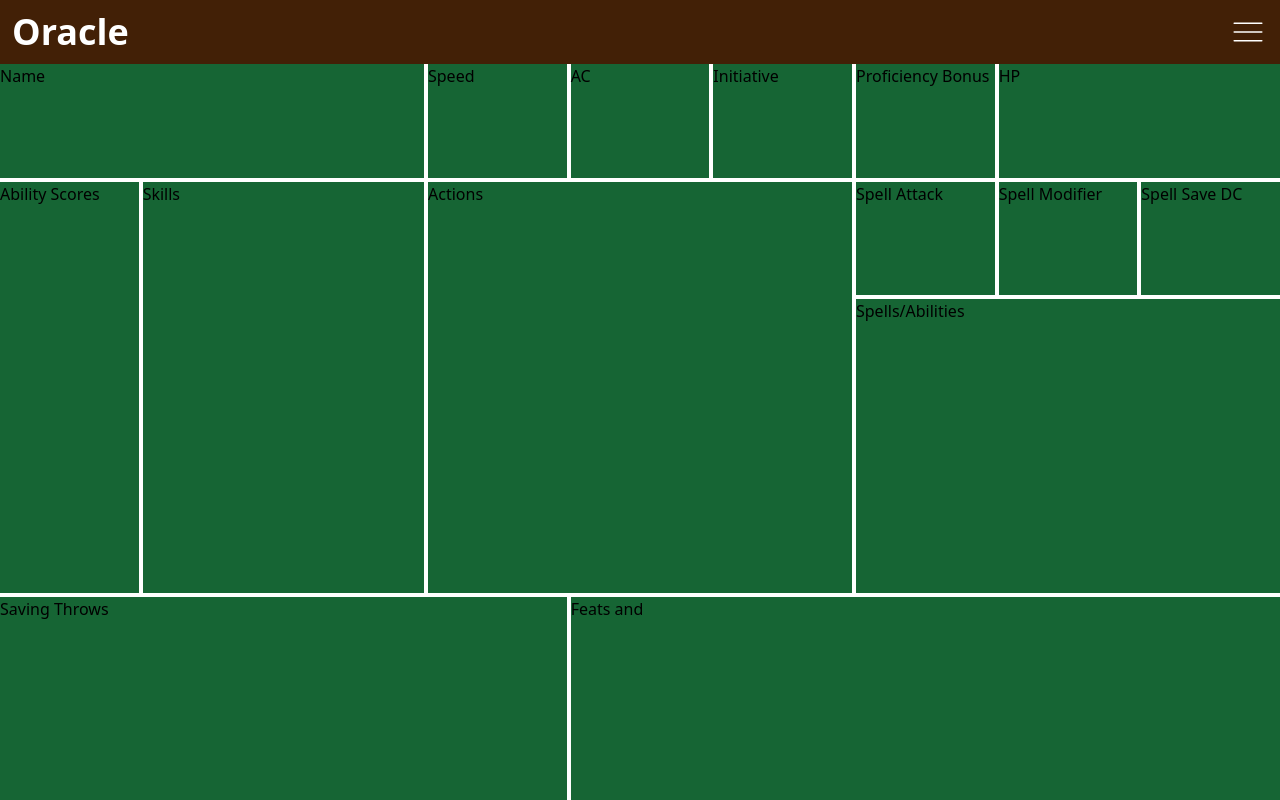
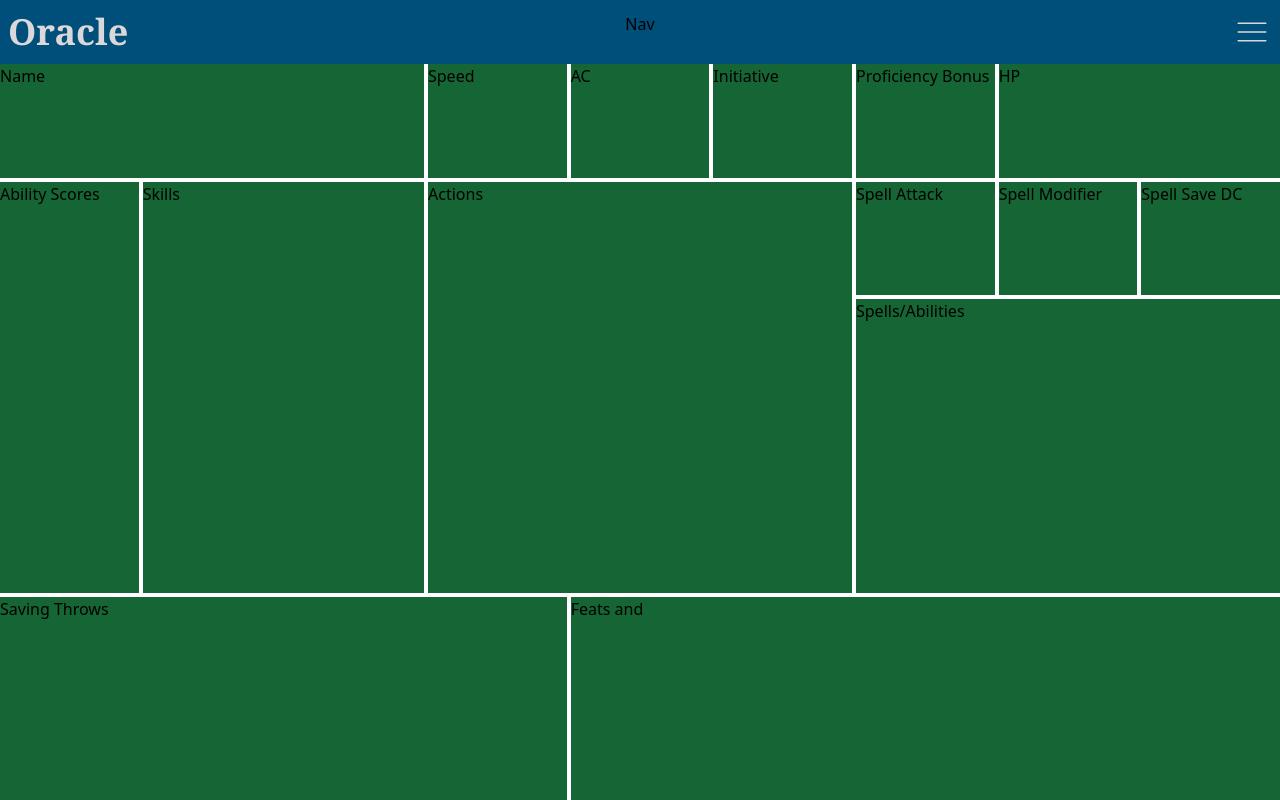
Before and after one commit to JakeIVS/Oracle, a React (Vite) app in the folder client/: page / in a window 1280 px wide. Built offline with nearby package versions, Linux system fonts and the light colour scheme.

Commit message:
format Name and Dropdown in header

```diff
--- a/client/src/components/Header.jsx
+++ b/client/src/components/Header.jsx
@@ -1,14 +1,17 @@
 function Header() {
   return (
-    <div className="absolute left-0 top-0 flex h-16 w-screen justify-between bg-yellow-950 px-3 pt-3">
-      <h1 className="text-4xl font-bold text-white">Oracle</h1>
+    <div className="absolute left-0 top-0 flex h-16 w-screen justify-center bg-primary px-3 pt-3">
+      <h1 className="absolute left-2 font-serif text-4xl font-bold text-n-light">
+        Oracle
+      </h1>
+      <nav>Nav</nav>
       <svg
         xmlns="http://www.w3.org/2000/svg"
         fill="none"
         viewBox="0 0 24 24"
         strokeWidth={1.5}
         stroke="currentColor"
-        className="h-10 w-10 stroke-white stroke-1 hover:stroke-2"
+        className="absolute right-2 h-10 w-10 stroke-n-light stroke-1 transition-all duration-300 hover:stroke-white"
       >
         <path
           strokeLinecap="round"
```
